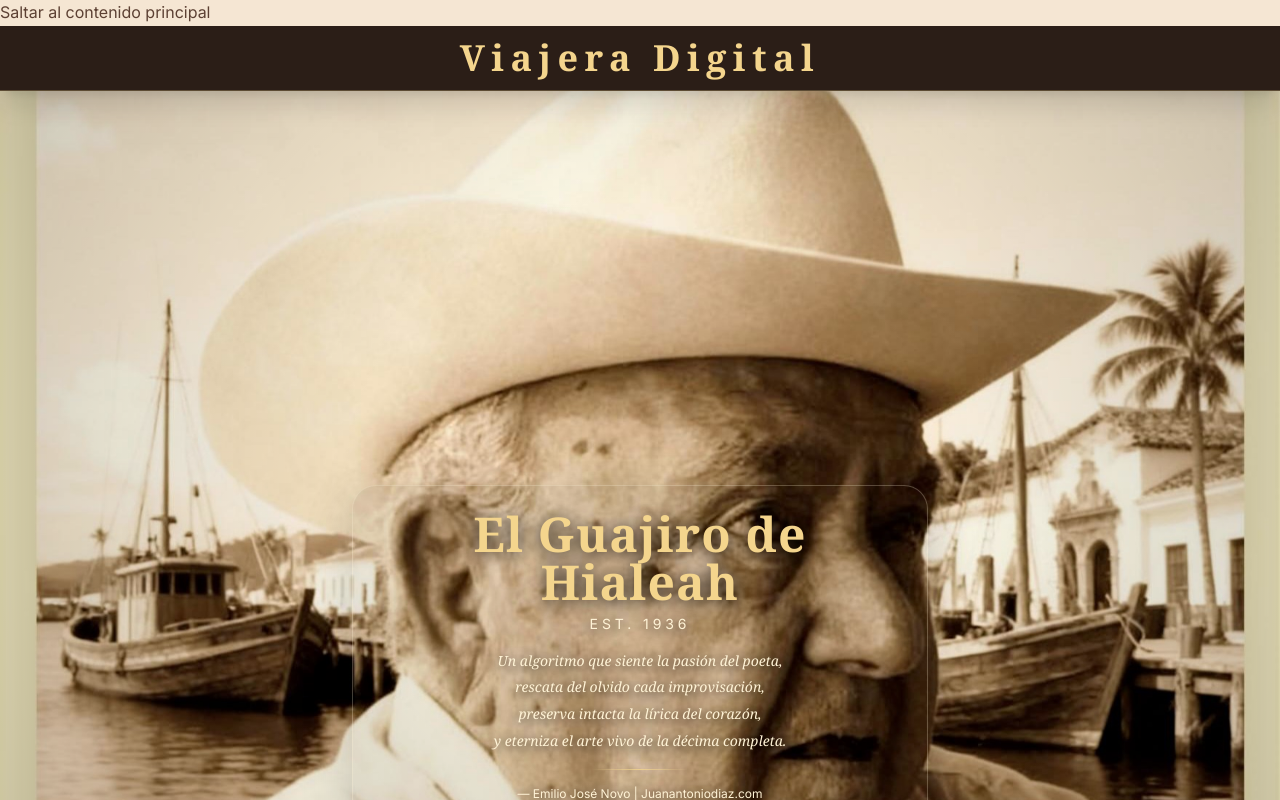
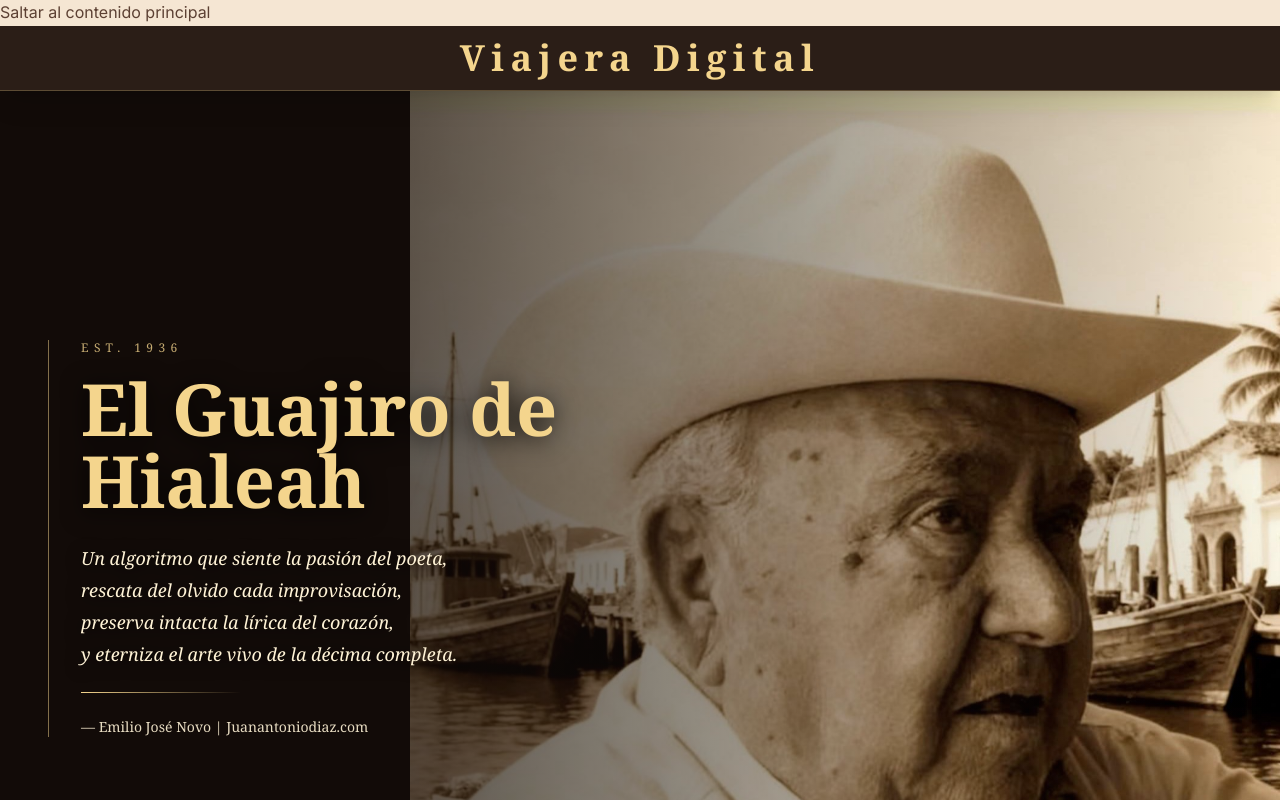
Before and after one commit to ejnburrows-rgb/VD-, a Next.js app: page / in a window 1280 px wide. Shown: the top 800 px of the page. Built offline with nearby package versions, Linux system fonts and the light colour scheme.

Commit message:
style hero split editorial alternate

```diff
--- a/components/hero-section.tsx
+++ b/components/hero-section.tsx
@@ -4,38 +4,35 @@ import Image from 'next/image'
 
 export function HeroSection() {
   return (
-    <section className="relative min-h-screen w-full overflow-hidden">
-      {/* Background image - FULL VIEWPORT */}
-      <div className="absolute inset-0 h-full w-full">
+    <section className="relative min-h-screen w-full overflow-hidden bg-[#120B08]">
+      <div className="absolute inset-y-0 right-0 h-full w-full md:w-[68%]">
         <Image
           src="/calixto-gonzalez-hero.jpg"
           alt="Calixto González - El Guajiro de Hialeah"
           fill
-          className="object-cover"
+          className="object-cover object-center"
           priority
           quality={95}
         />
       </div>
 
-      {/* Soft cinematic depth; portrait remains visible */}
-      <div className="absolute inset-0 bg-[radial-gradient(circle_at_center,transparent_38%,rgba(0,0,0,0.18)_100%)]" />
-      <div className="absolute inset-0 bg-gradient-to-t from-black/24 via-transparent to-black/5" />
+      <div className="absolute inset-0 bg-gradient-to-r from-[#120B08] via-[#120B08]/78 to-transparent" />
+      <div className="absolute inset-0 bg-gradient-to-t from-[#120B08]/78 via-transparent to-transparent" />
 
-      {/* Transparent text panel - positioned at bottom */}
-      <div className="absolute bottom-14 left-1/2 z-10 w-[88%] max-w-xl -translate-x-1/2 md:bottom-16">
-        <div className="rounded-3xl border border-[#FFF3D6]/25 bg-black/[0.07] p-5 text-center shadow-[0_18px_50px_rgba(0,0,0,0.20)] md:p-6">
-          <h1 className="mb-2 font-serif text-4xl font-bold tracking-wide text-[#F4D58D] drop-shadow-[0_2px_8px_rgba(0,0,0,0.9)] md:text-5xl">
+      <div className="relative z-10 flex min-h-screen items-end px-5 pb-16 pt-24 md:items-center md:px-12 md:pb-0">
+        <div className="max-w-2xl border-l border-[#F4D58D]/50 pl-5 md:pl-8">
+          <p className="mb-4 font-serif text-xs uppercase tracking-[0.45em] text-[#F4D58D]/80">EST. 1936</p>
+          <h1 className="font-serif text-5xl font-bold leading-tight text-[#F4D58D] drop-shadow-[0_3px_12px_rgba(0,0,0,0.85)] md:text-7xl">
             El Guajiro de Hialeah
           </h1>
-          <p className="mb-4 text-sm tracking-[0.28em] text-[#FFF3D6] drop-shadow-[0_2px_6px_rgba(0,0,0,0.95)]">EST. 1936</p>
-          <div className="space-y-1 font-serif text-sm italic leading-relaxed text-[#FFF3D6] drop-shadow-[0_2px_6px_rgba(0,0,0,0.95)]">
+          <div className="mt-7 max-w-xl space-y-1 font-serif text-base italic leading-relaxed text-[#FFF3D6] drop-shadow-[0_2px_8px_rgba(0,0,0,0.9)] md:text-lg">
             <p>Un algoritmo que siente la pasión del poeta,</p>
             <p>rescata del olvido cada improvisación,</p>
             <p>preserva intacta la lírica del corazón,</p>
             <p>y eterniza el arte vivo de la décima completa.</p>
           </div>
-          <div className="mx-auto my-4 h-px w-24 bg-gradient-to-r from-transparent via-[#F4D58D]/80 to-transparent" />
-          <p className="text-xs text-[#FFF3D6] drop-shadow-[0_2px_6px_rgba(0,0,0,0.95)]">
+          <div className="my-6 h-px w-40 bg-gradient-to-r from-[#F4D58D] to-transparent" />
+          <p className="font-serif text-sm text-[#FFF3D6]/90">
             — Emilio José Novo | Juanantoniodiaz.com
           </p>
         </div>
```
